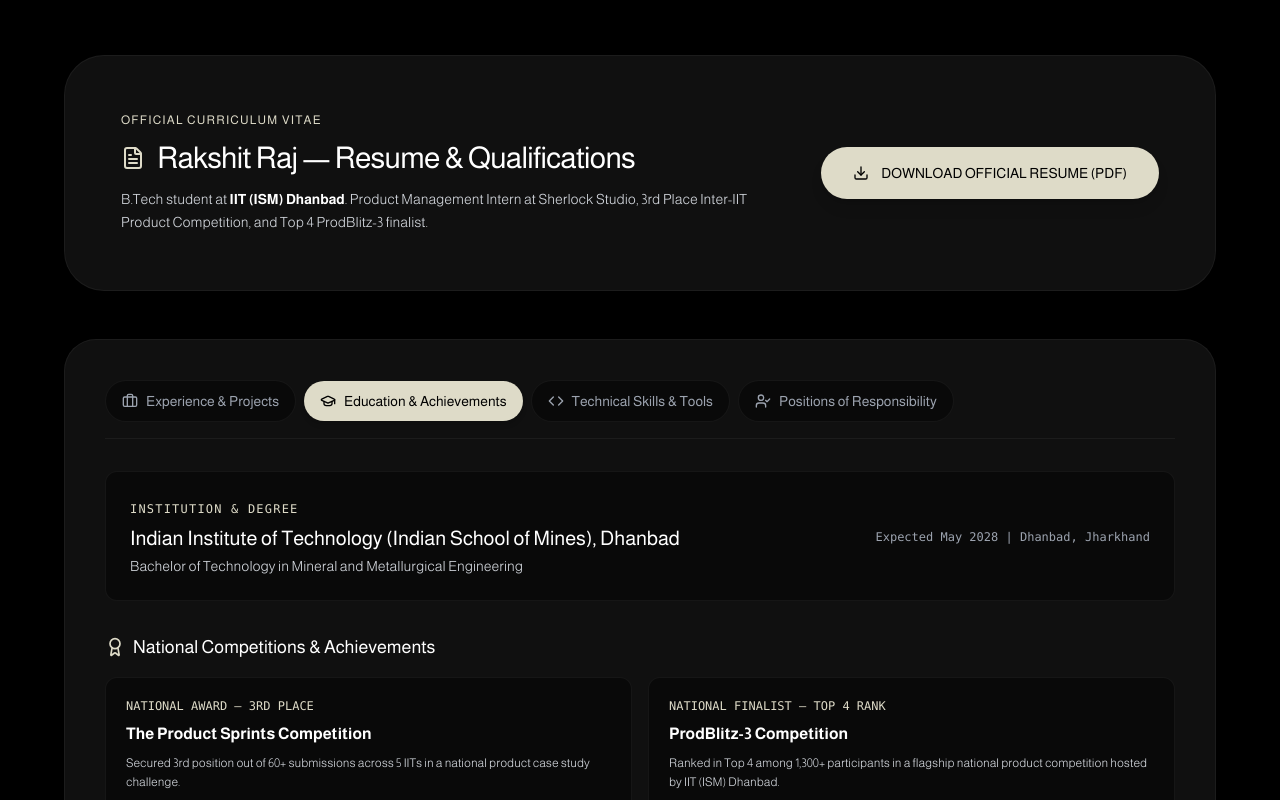
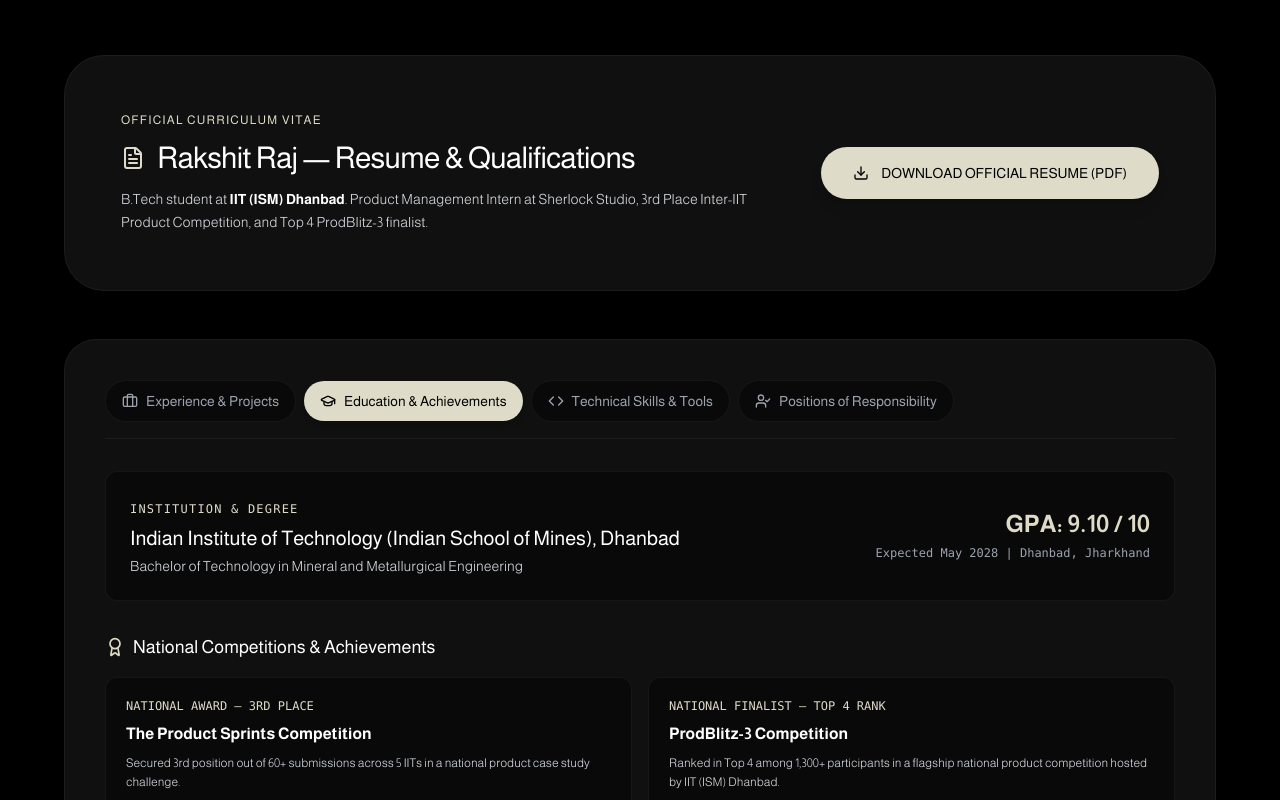
Before and after one commit to FocusedFalco/Portfolio, a Next.js app: page / in a window 1280 px wide. Both pictures are taken after a click on the button "Education & Achievements". Shown: the part 3924-4724 px from the top of the page. Built offline with nearby package versions, Linux system fonts and the light colour scheme.

Commit message:
Add GPA 9.10 / 10 to Education card in ResumeSection

```diff
--- a/src/components/ResumeSection.tsx
+++ b/src/components/ResumeSection.tsx
@@ -166,6 +166,7 @@
                     </p>
                   </div>
                   <div className="text-left md:text-right shrink-0">
+                    <span className="text-2xl font-bold text-primary block">GPA: 9.10 / 10</span>
                     <span className="text-xs text-gray-400 font-mono">Expected May 2028 | Dhanbad, Jharkhand</span>
                   </div>
                 </div>
```
